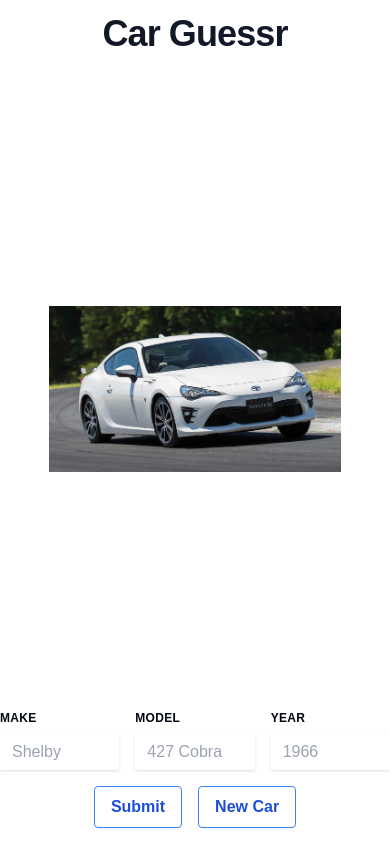
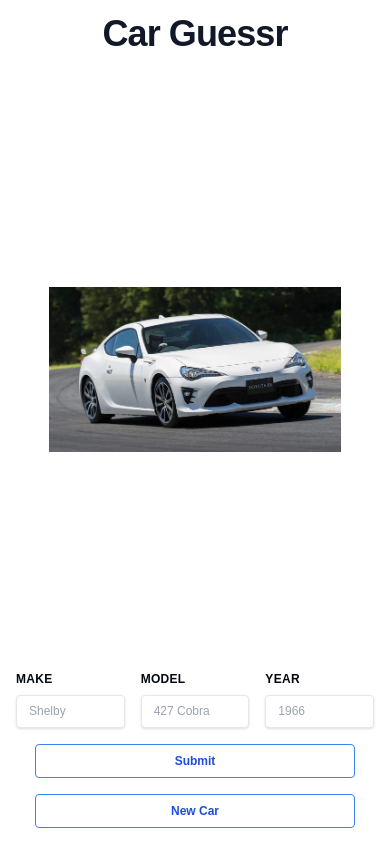
Before and after one commit to Kelly-Esquejo/kellz.land, a Next.js app: page /carguessr in a window 390 px wide. Built offline with nearby package versions, Linux system fonts and the light colour scheme.

Commit message:
Add joke page

```diff
--- a/src/app/carguessr/page.tsx
+++ b/src/app/carguessr/page.tsx
@@ -64,7 +64,6 @@ const CarGuessr: React.FC = () => {
 
     return (
         <div className="flex flex-col items-center justify-center h-screen w-full gap-4 pt-4 pb-4">
-            {" "}
             <h1 className="mb-4 text-4xl font-extrabold leading-none tracking-tight text-gray-900 md:text-5xl lg:text-6xl dark:text-white">
                 Car Guessr
             </h1>
@@ -78,11 +77,11 @@ const CarGuessr: React.FC = () => {
                     height={600}
                 />
             </div>
-            <div className="h-auto flex flex-col items-center justify-center gap-4 w-full">
-                <form className="w-full flex gap-4 items-center justify-center">
+            <div className="h-auto flex flex-col items-center justify-center gap-4 w-full pl-4 pr-4">
+                <form className="flex md gap-4 w-full items-center justify-center">
                     <Input
-                        labelClassName="block uppercase tracking-wide text-gray-950 text-xs font-bold mb-2"
-                        inputClassName="shadow appearance-none borderrounded w-full py-2 px-3 text-gray-700 leading-tight focus:outline-none focus:shadow-outline"
+                        labelClassName="block uppercase tracking-wide text-gray-950 sm:w-auto text-xs sm:text-sm md:text-base font-bold mb-2"
+                        inputClassName="shadow appearance-none border rounded w-full  sm:w-auto text-xs sm:text-sm md:text-base max-w-xs py-2 px-3 text-gray-700 leading-tight focus:outline-none focus:shadow-outline"
                         type="text"
                         label="Make"
                         value={make}
@@ -92,8 +91,8 @@ const CarGuessr: React.FC = () => {
                         placeholder="Shelby"
                     />
                     <Input
-                        labelClassName="block uppercase tracking-wide text-gray-950 text-xs font-bold mb-2"
-                        inputClassName="shadow appearance-none borderrounded w-full py-2 px-3 text-gray-700 leading-tight focus:outline-none focus:shadow-outline"
+                        labelClassName="block uppercase tracking-wide text-gray-950  sm:w-auto text-xs sm:text-sm md:text-base font-bold mb-2"
+                        inputClassName="shadow appearance-none border rounded w-full  sm:w-auto text-xs sm:text-sm md:text-base max-w-xs py-2 px-3 text-gray-700 leading-tight focus:outline-none focus:shadow-outline"
                         type="text"
                         label="Model"
                         value={model}
@@ -102,10 +101,9 @@ const CarGuessr: React.FC = () => {
                         onChange={handleModelChange}
                         placeholder="427 Cobra"
                     />
-
                     <Input
-                        labelClassName="block uppercase tracking-wide text-gray-950 text-xs font-bold mb-2"
-                        inputClassName="shadow appearance-none borderrounded w-full py-2 px-3 text-gray-700 leading-tight focus:outline-none focus:shadow-outline"
+                        labelClassName="block uppercase tracking-wide text-gray-950  sm:w-auto text-xs sm:text-sm md:text-base font-bold mb-2"
+                        inputClassName="shadow appearance-none border rounded w-full  sm:w-auto text-xs sm:text-sm md:text-base max-w-xs py-2 px-3 text-gray-700 leading-tight focus:outline-none focus:shadow-outline"
                         type="number"
                         label="Year"
                         value={year}
@@ -115,16 +113,11 @@ const CarGuessr: React.FC = () => {
                         placeholder="1966"
                     />
                 </form>
-                <footer className="flex gap-4">
-                    <button
-                        className="bg-transparent hover:bg-blue-500 text-blue-700 font-semibold hover:text-white py-2 px-4 border border-blue-500 hover:border-transparent rounded"
-                        type="submit"
-                        onClick={handleSubmit}>
+                <footer className="flex flex-wrap gap-4 justify-center w-full">
+                    <button className="bg-transparent hover:bg-blue-500 text-blue-700 font-semibold hover:text-white py-2 px-4 border border-blue-500 hover:border-transparent rounded max-w-xs w-full sm:w-auto text-xs sm:text-sm md:text-base">
                         Submit
                     </button>
-                    <button
-                        className="bg-transparent hover:bg-blue-500 text-blue-700 font-semibold hover:text-white py-2 px-4 border border-blue-500 hover:border-transparent rounded"
-                        onClick={getRandomCar}>
+                    <button className="bg-transparent hover:bg-blue-500 text-blue-700 font-semibold hover:text-white py-2 px-4 border border-blue-500 hover:border-transparent rounded max-w-xs w-full sm:w-auto text-xs sm:text-sm md:text-base">
                         New Car
                     </button>
                 </footer>
--- /dev/null
+++ b/src/app/joke/page.tsx
@@ -0,0 +1,60 @@
+"use client";
+import React, { useState } from "react";
+
+interface SingleJoke {
+    type: "single";
+    joke: string;
+}
+
+interface TwoPartJoke {
+    type: "twopart";
+    setup: string;
+    delivery: string;
+}
+
+type Joke = SingleJoke | TwoPartJoke;
+
+const JokeGenerator: React.FC = () => {
+    const [joke, setJoke] = useState<Joke | null>(null);
+    const [isLoading, setIsLoading] = useState<boolean>(false);
+
+    const fetchJoke = async () => {
+        setIsLoading(true);
+        try {
+            const response = await fetch(
+                "https://v2.jokeapi.dev/joke/Programming?blacklistFlags=nsfw,religious,political,racist,sexist,explicit"
+            );
+            const data: Joke = await response.json();
+            setJoke(data);
+        } catch (error) {
+            console.error("Error fetching joke:", error);
+        } finally {
+            setIsLoading(false);
+        }
+    };
+
+    return (
+        <div className="flex flex-col  items-center justify-items-center min-h-screen p-8 pb-20 gap-16 sm:p-20 font-[family-name:var(--font-geist-sans)]">
+            <button
+                onClick={fetchJoke}
+                className="rounded-full border border-solid border-transparent transition-colors flex items-center justify-center bg-foreground text-background gap-2 dark:hover:bg-[#1a1a1a] hover:border-transparent text-sm sm:text-base h-10 sm:h-12 px-4 sm:px-5">
+                {isLoading ? "Loading..." : "Get a Joke"}
+            </button>
+
+            {joke && !isLoading && (
+                <>
+                    {joke.type === "twopart" ? (
+                        <>
+                            <div className="">{joke.setup}</div>
+                            <div className="">{joke.delivery}</div>
+                        </>
+                    ) : (
+                        <div className="">{joke.joke}</div>
+                    )}
+                </>
+            )}
+        </div>
+    );
+};
+
+export default JokeGenerator;
--- a/src/app/page.tsx
+++ b/src/app/page.tsx
@@ -20,6 +20,9 @@ export default function Home() {
                         <Link href="/carguessr">Car Guessr</Link>
                     </div>
                     <div className="rounded-full border border-solid border-transparent transition-colors flex items-center justify-center bg-foreground text-background gap-2 dark:hover:bg-[#1a1a1a] hover:border-transparent text-sm sm:text-base h-10 sm:h-12 px-4 sm:px-5">
+                        <Link href="/joke">Joke</Link>
+                    </div>
+                    <div className="rounded-full border border-solid border-transparent transition-colors flex items-center justify-center bg-foreground text-background gap-2 dark:hover:bg-[#1a1a1a] hover:border-transparent text-sm sm:text-base h-10 sm:h-12 px-4 sm:px-5">
                         <Link href="/guessthelogo">Logo Guessr</Link>
                     </div>
                     <div className="rounded-full border border-solid border-transparent transition-colors flex items-center justify-center bg-foreground text-background gap-2 dark:hover:bg-[#1a1a1a] hover:border-transparent text-sm sm:text-base h-10 sm:h-12 px-4 sm:px-5">
@@ -39,7 +42,6 @@ export default function Home() {
                         target="_blank"
                         rel="noopener noreferrer">
                         <Image
-                            aria-hidden
                             src="/window.svg"
                             alt="Window icon"
                             width={16}
@@ -53,7 +55,6 @@ export default function Home() {
                         target="_blank"
                         rel="noopener noreferrer">
                         <Image
-                            aria-hidden4
                             src="/globe.svg"
                             alt="Globe icon"
                             width={16}
--- a/src/component/Input.tsx
+++ b/src/component/Input.tsx
@@ -30,7 +30,7 @@ const Input: FC<InputProps> = ({
         (type === "text" ? value === "" : value === null || value === "");
 
     return (
-        <div className="input-wrapper">
+        <div>
             <label htmlFor={label} className={labelClassName}>
                 {label}
             </label>
```
